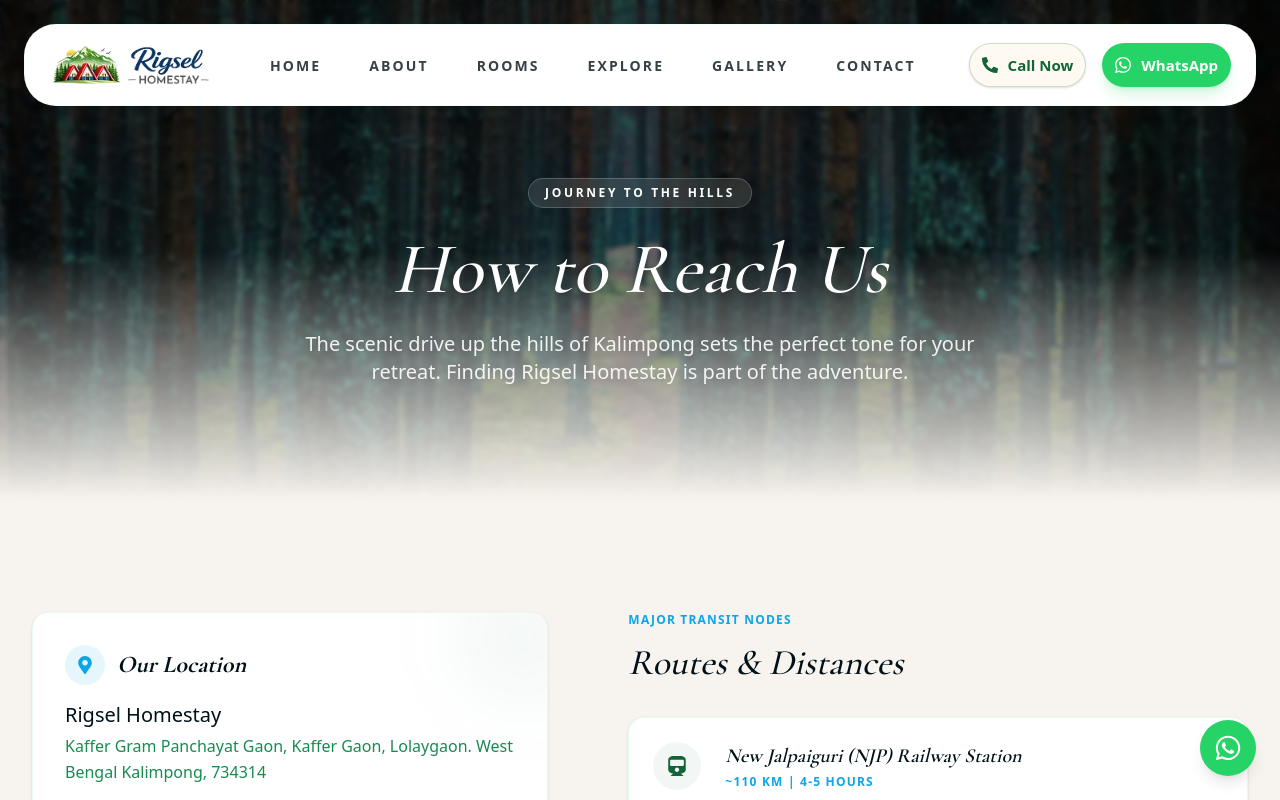
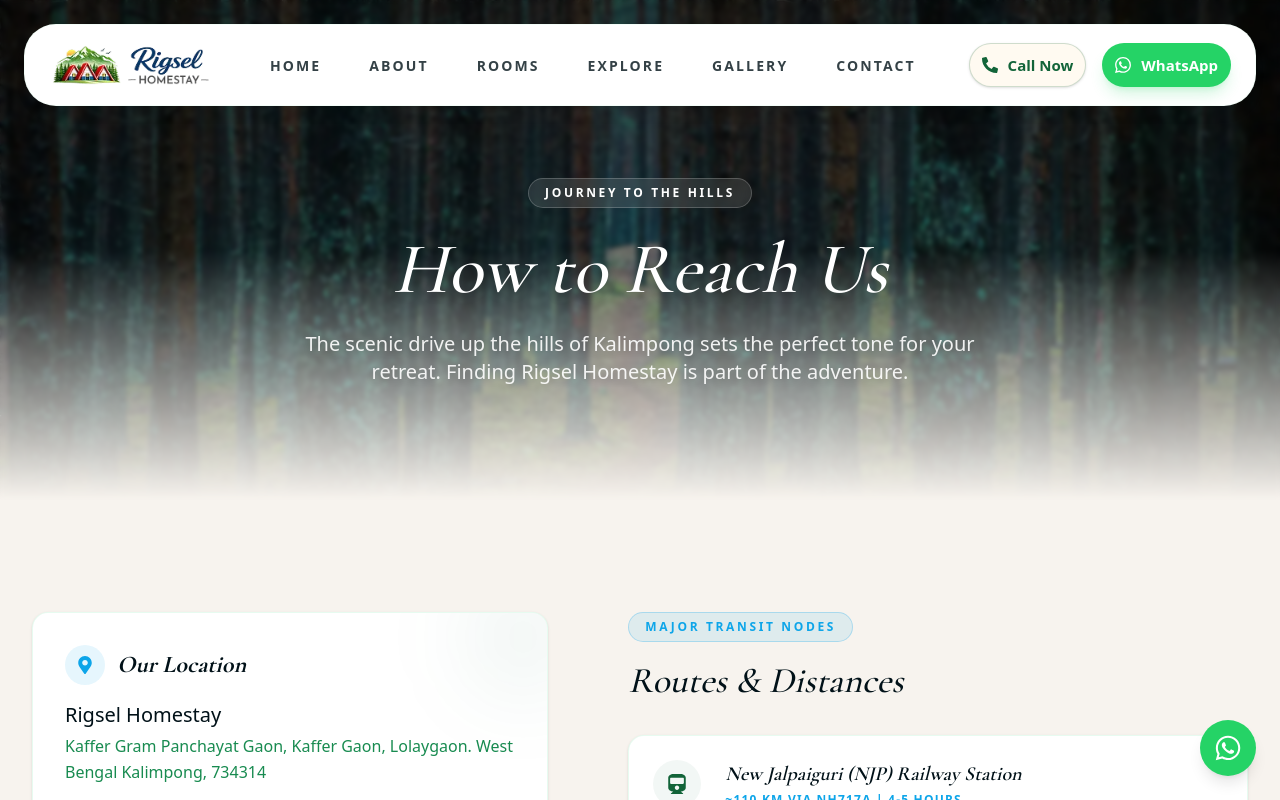
Before and after one commit to son-u/rigsel-homestay, a Next.js app: page /how-to-reach in a window 1280 px wide. Shown: the top 800 px of the page. Built offline with nearby package versions, Linux system fonts and the light colour scheme; no server answers.

Commit message:
style(how-to-reach): add pill design to transit nodes heading and update NJP route details

```diff
--- a/src/components/pages/how-to-reach-client.tsx
+++ b/src/components/pages/how-to-reach-client.tsx
@@ -95,7 +95,10 @@ export default function HowToReachClient() {
                             className="flex flex-col gap-10"
                         >
                             <div>
-                                <p className="text-xs font-bold tracking-widest uppercase text-secondary mb-3">
+                                <p
+                                    className="inline-flex items-center text-xs font-bold tracking-[0.22em] uppercase text-secondary mb-4 px-4 py-1.5 rounded-full"
+                                    style={{ background: "rgba(13,165,233,0.1)", border: "1px solid rgba(13,165,233,0.25)" }}
+                                >
                                     Major Transit Nodes
                                 </p>
                                 <h3 className="font-serif italic font-medium text-4xl text-foreground leading-tight mb-8">
@@ -109,7 +112,7 @@ export default function HowToReachClient() {
                                         </div>
                                         <div>
                                             <h4 className="font-serif italic font-semibold text-xl text-foreground mb-1">New Jalpaiguri (NJP) Railway Station</h4>
-                                            <p className="text-xs font-bold tracking-widest uppercase text-secondary mb-3">~110 km | 4-5 hours</p>
+                                            <p className="text-xs font-bold tracking-widest uppercase text-secondary mb-3">~110 km via NH717A | 4-5 hours</p>
                                             <p className="text-sm sm:text-base text-muted-foreground leading-relaxed">
                                                 The closest major railway hub. You can hire a direct cab from the NJP taxi stand or request us to arrange a trusted local pickup for you.
                                             </p>
```
